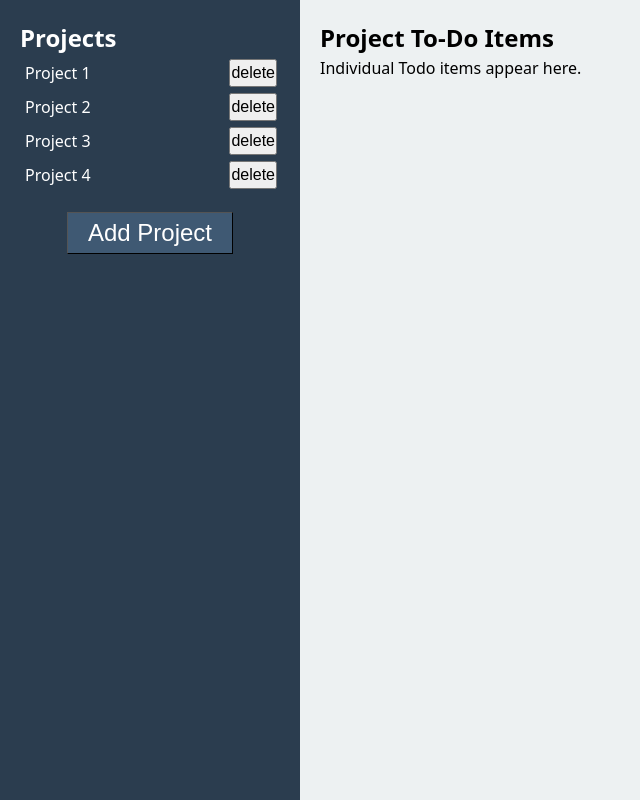
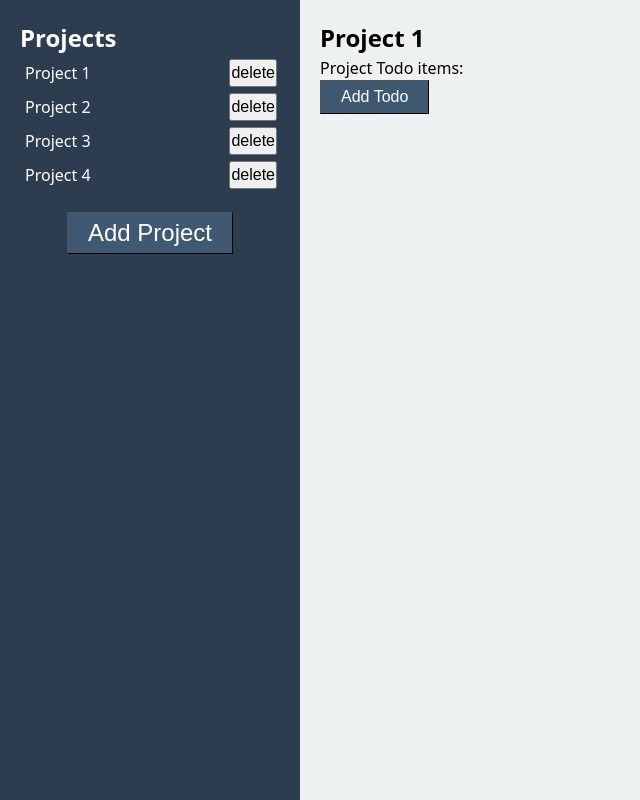
Before and after one commit to ARParizi/Odin-Project--Todo-List, a website built with webpack: page src/template.html in a window 1280 px wide. Shown: the whole page, without its empty margins (0-640 px from the left). Built offline with nearby package versions, Linux system fonts and the light colour scheme.

Commit message:
Add Todo button & container

```diff
--- a/src/styles.css
+++ b/src/styles.css
@@ -51,7 +51,6 @@ main {
   position: absolute;
   right: 3px;
   bottom: 3px;
-  margin-left: 10px;
   font-size: 1.0em;
 }
 
@@ -74,3 +73,17 @@ main {
 #add-project-button:hover {
   background-color: hsl(210, 29%, 45%);
 }
+
+#add-todo-button {
+  align-self: center;
+  font-size: 1.0em;
+  /* border-radius: 5px; */
+  border-width: 1px;
+  padding: 4px 20px;
+  color: white;
+  background-color: hsl(210, 29%, 35%);
+}
+
+#add-todo-button:hover {
+  background-color: hsl(210, 29%, 45%);
+}
--- a/src/template.html
+++ b/src/template.html
@@ -19,8 +19,10 @@
             <div id="add-project-button-container"><button id="add-project-button">Add Project</button></div>
         </aside>
         <main>
-            <h2>Project To-Do Items</h1>
-            <p>Individual Todo items appear here.</p>
+            <h2>Project 1</h2>
+            <p>Project Todo items:</p>
+            <div id="todo-container"></div>
+            <button id="add-todo-button">Add Todo</button>
         </main>
     </div>
     <script src="index.js" type="module"></script> <!--Temporary for dev-->
```
